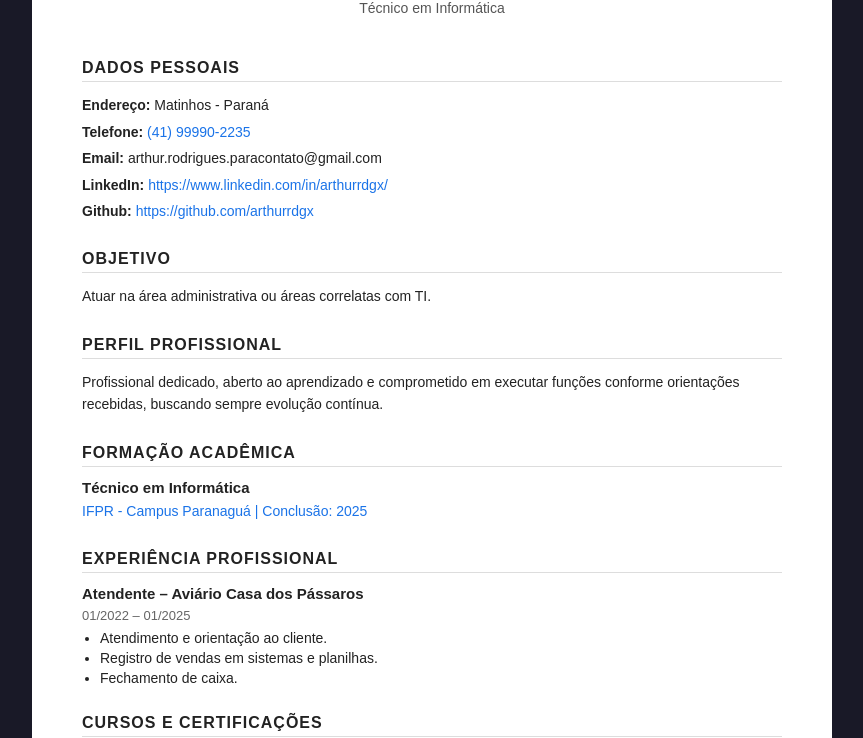
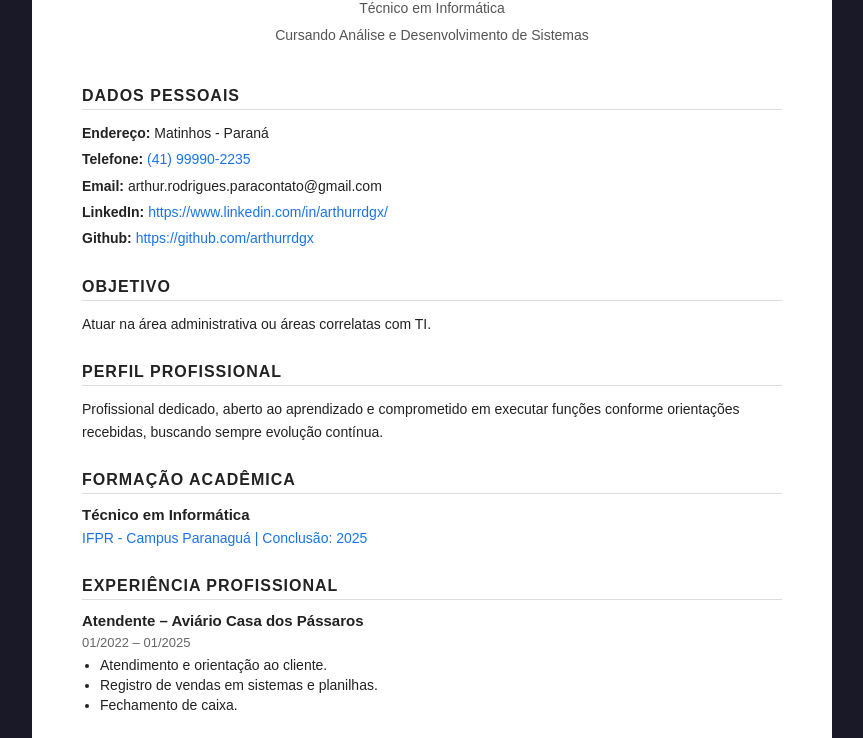
Before and after one commit to arthurrdgx/arthurrdgx.github.io, a plain HTML site: page index.html in a window 1280 px wide. Shown: the part 135-873 px from the top of the page, without its empty margins (208-1071 px from the left). Drawn offline with Linux system fonts and the light colour scheme.

Commit message:
Atualizar o index.html

```diff
--- a/index.html
+++ b/index.html
@@ -12,6 +12,7 @@
         <header>
             <h1>Arthur Rodrigues</h1>
             <p class="subtitle">Técnico em Informática</p>
+            <p class="subtitle">Cursando Análise e Desenvolvimento de Sistemas</p>
         </header>
 
         <section>
```
